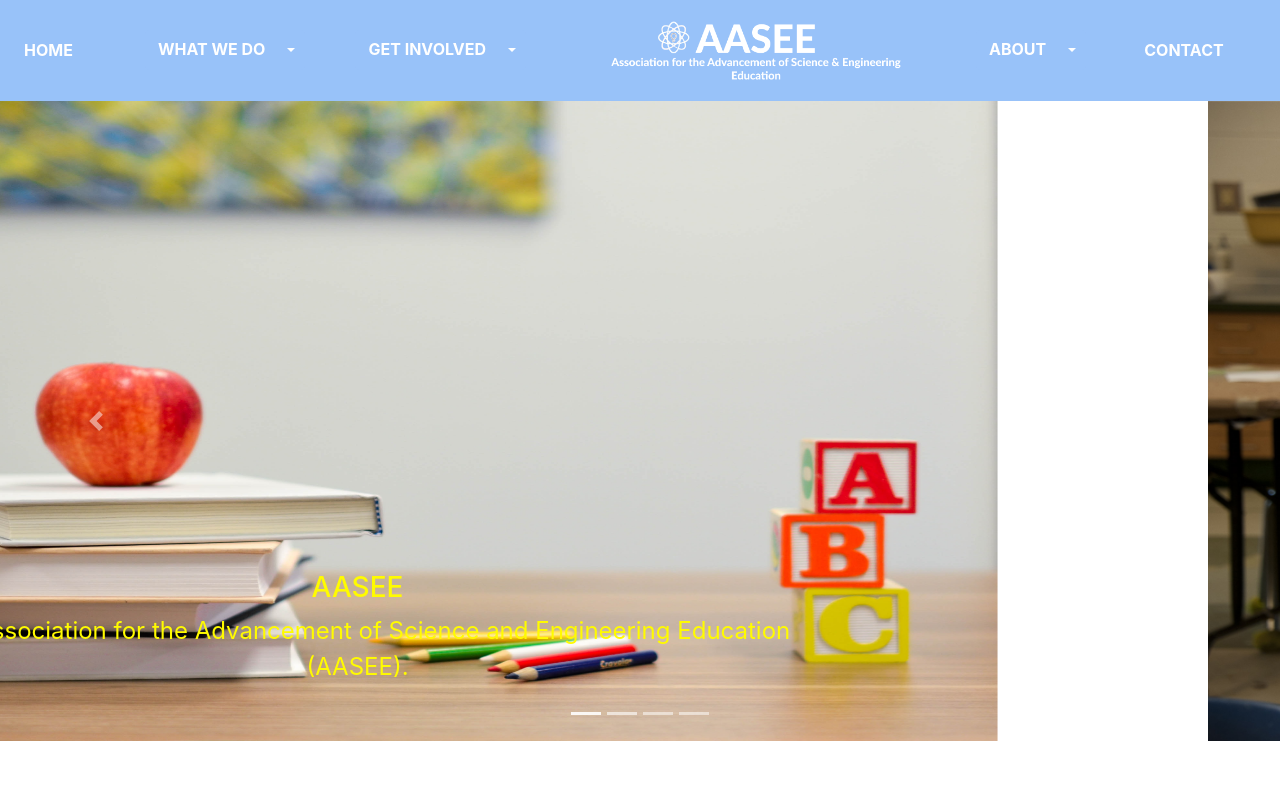
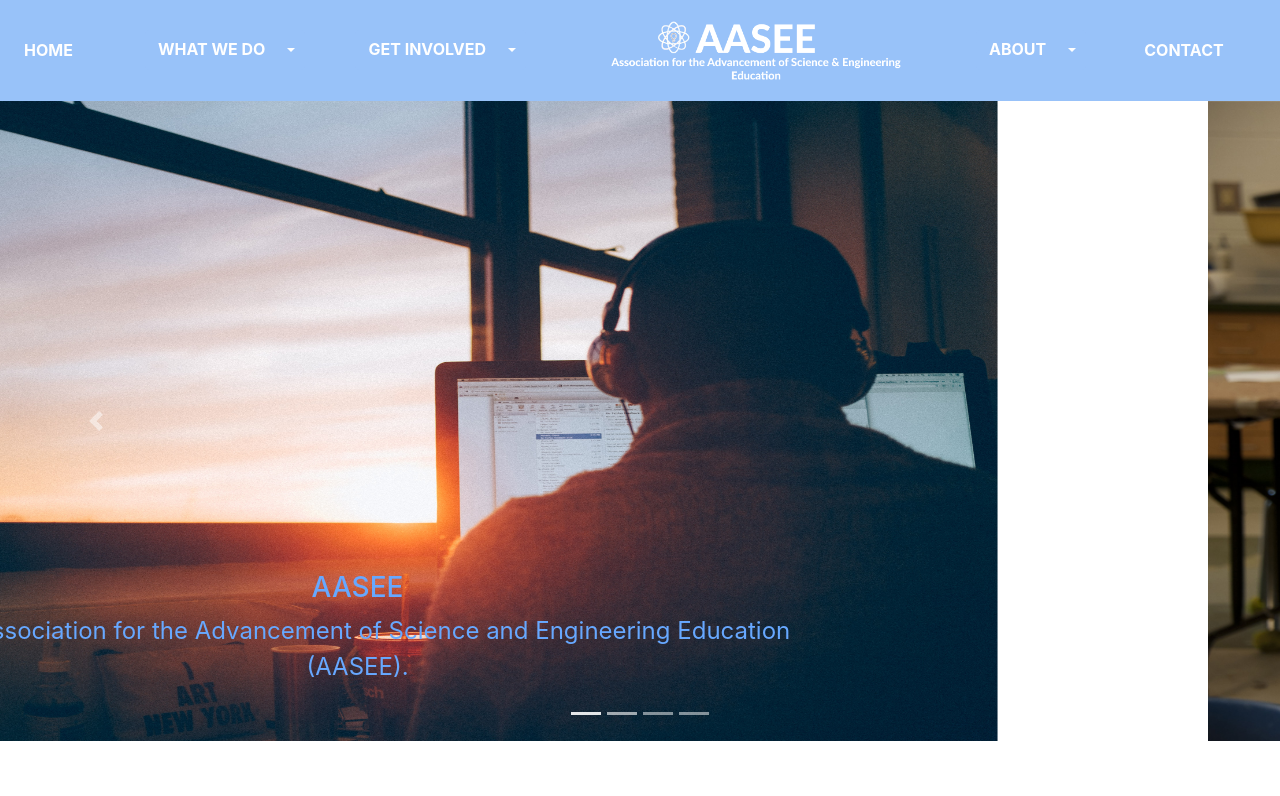
Before and after one commit to MushtabaA/AASEE-Website, a React (Create React App) app in the folder react-bootstrap/: page / in a window 1280 px wide. Shown: the top 796 px of the page. Built offline with nearby package versions, Linux system fonts and the light colour scheme.

Commit message:
Added new image for home and changed the caption color

```diff
--- a/react-bootstrap/src/components/Home.css
+++ b/react-bootstrap/src/components/Home.css
@@ -59,7 +59,7 @@ body {
 }
 .carousel-caption{
   font-size:x-large;
-  color: rgb(255, 251, 0);
+  color: rgba(103, 168, 255, 1);
 }
 #midtitle_home{
   color: black;
--- a/react-bootstrap/src/components/Home.jsx
+++ b/react-bootstrap/src/components/Home.jsx
@@ -11,7 +11,7 @@ export default class Home extends Component {
             <Carousel.Item>
               <img
                 className="d-block w-100"
-                src="/assets/2.jpg"
+                src="/assets/5.jpg"
                 alt="First slide"
               />
               <Carousel.Caption>
```
Also changed, not shown: react-bootstrap/public/assets/5.jpg (added).
